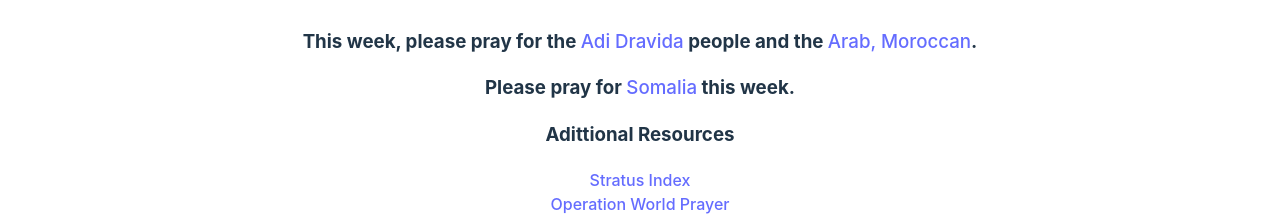
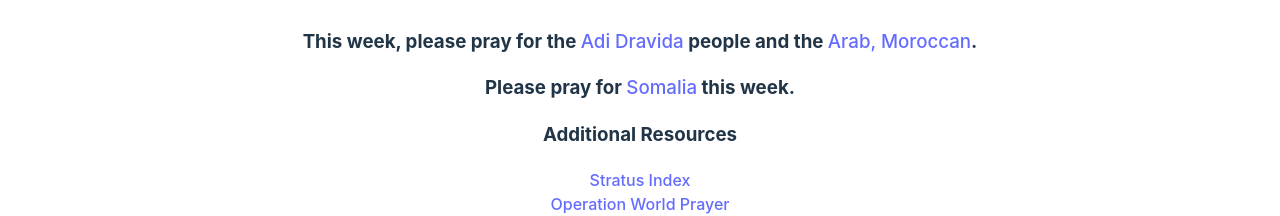
Before and after one commit to rollinsbaird/pftn-webpage, a React (Vite) app: page / in a window 1280 px wide. Shown: the part 788-1004 px from the top of the page. Built offline with nearby package versions, Linux system fonts and the light colour scheme.

Commit message:
Update App.jsx
Wow I can't spell

```diff
--- a/src/App.jsx
+++ b/src/App.jsx
@@ -396,7 +396,7 @@ function App() {
           pg2={new PG(PGNames[pair - 1][week], PGLinks[pair - 1][week])}
         />
         <CountrySection Name={Countries[week][0]} Link={Countries[week][1]} />
-        <h3>Adittional Resources</h3>
+        <h3>Additional Resources</h3>
         <a href="https://globe.stratus.earth/globe-explorer/">Stratus Index</a>
         <br />
         <a href="https://operationworld.org/">Operation World Prayer</a>
```
